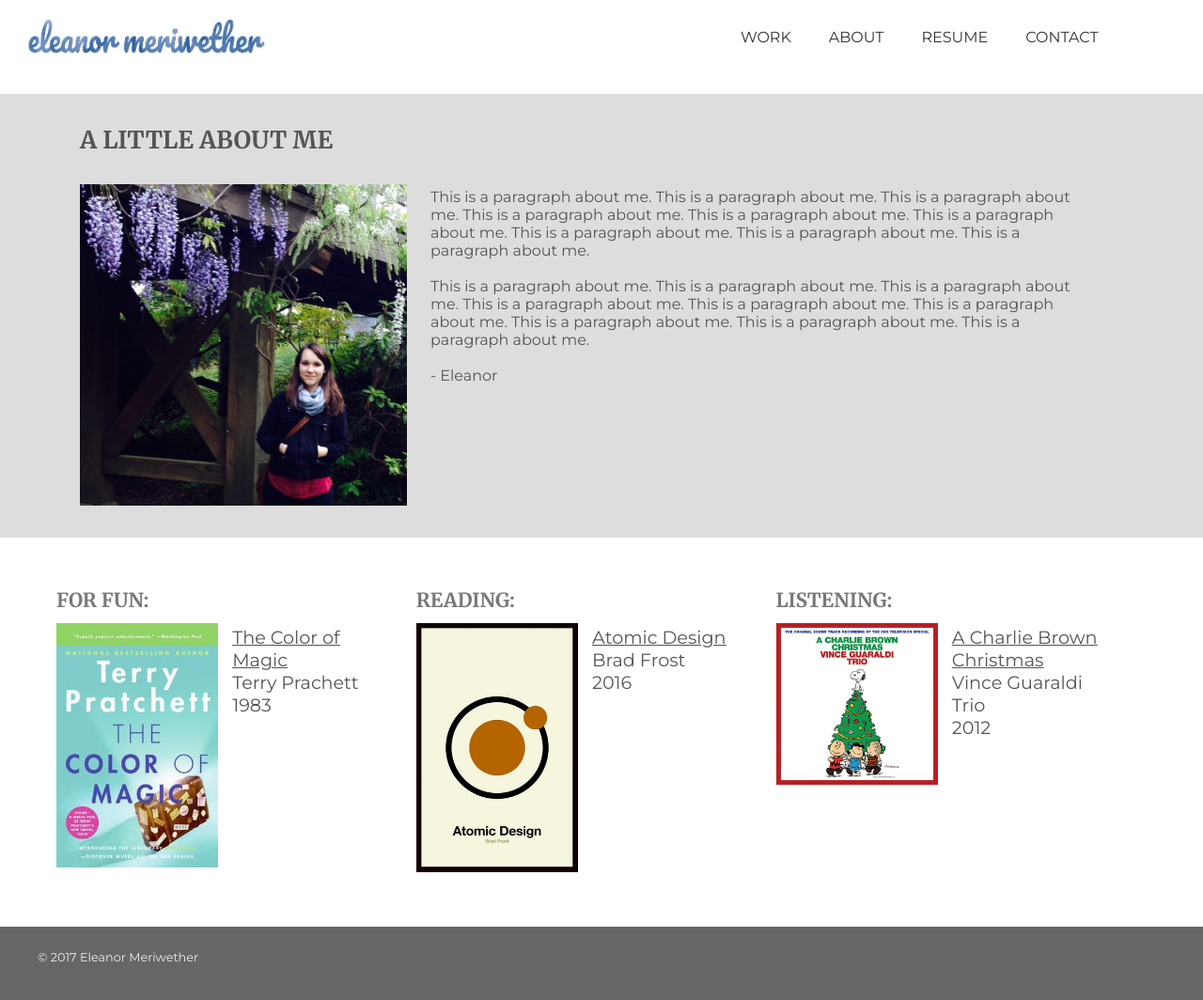
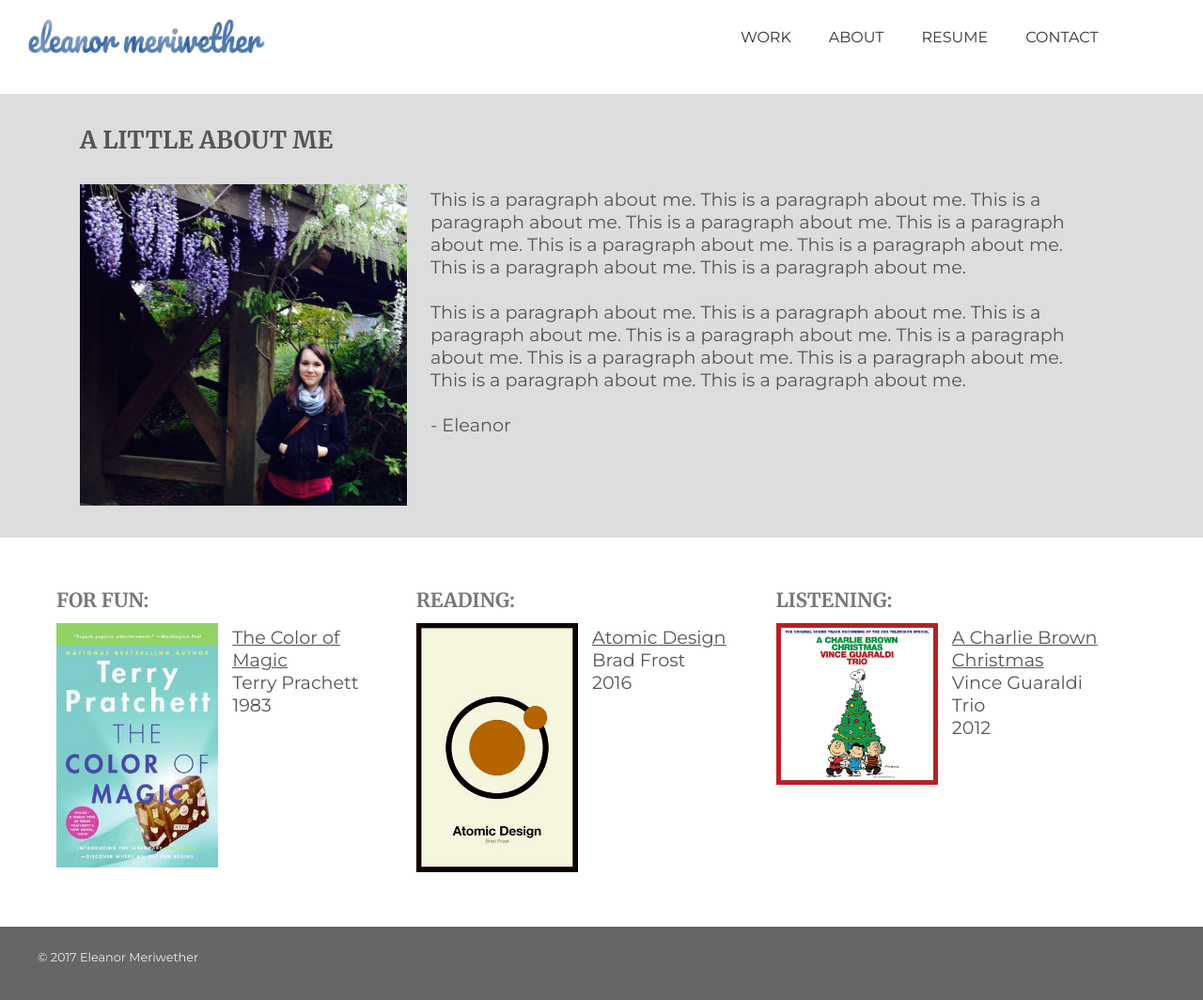
Before and after one commit to emeriwether/emeriwether.github.io, a Jekyll site: the page built from about.html, in a window 1280 px wide. Shown: the whole page at 94% size. Built offline with Jekyll 4.4.1, drawn with Linux system fonts in a browser that asks for light colours; nearby versions of some CDN libraries.

Commit message:
adjsut styling for about me on media query 842

```diff
--- a/css/styles.css
+++ b/css/styles.css
@@ -115,7 +115,7 @@
 section.main article div { float: left; text-align: left; margin-left: 25px; margin-top: 25px;}
 section.main article div:nth-child(1) { width: 30%; }
 section.main article div:nth-child(2) { width: 60%; }
-section.main article div p { padding-top: 65px; }
+section.main article div p { padding-top: 65px; font-size: 1.2em; }
 section.main article div img { width: 100%; max-height: 400px; max-width: 400px; }
 section.main article div h2 { padding-bottom: 20px; }
 
@@ -171,6 +171,7 @@
     section.main article div p { padding-right: 80px; padding-top: 0; }
     section.main article div h2 { padding-bottom: 5px; }
     section.aside aside div { width: 85%; float: none; }
+    section.aside aside div p { padding-top: 15px; padding-left: 0; font-size: 1em; }
 }
 
 /* Phones (works for 347-475 width) */
```
